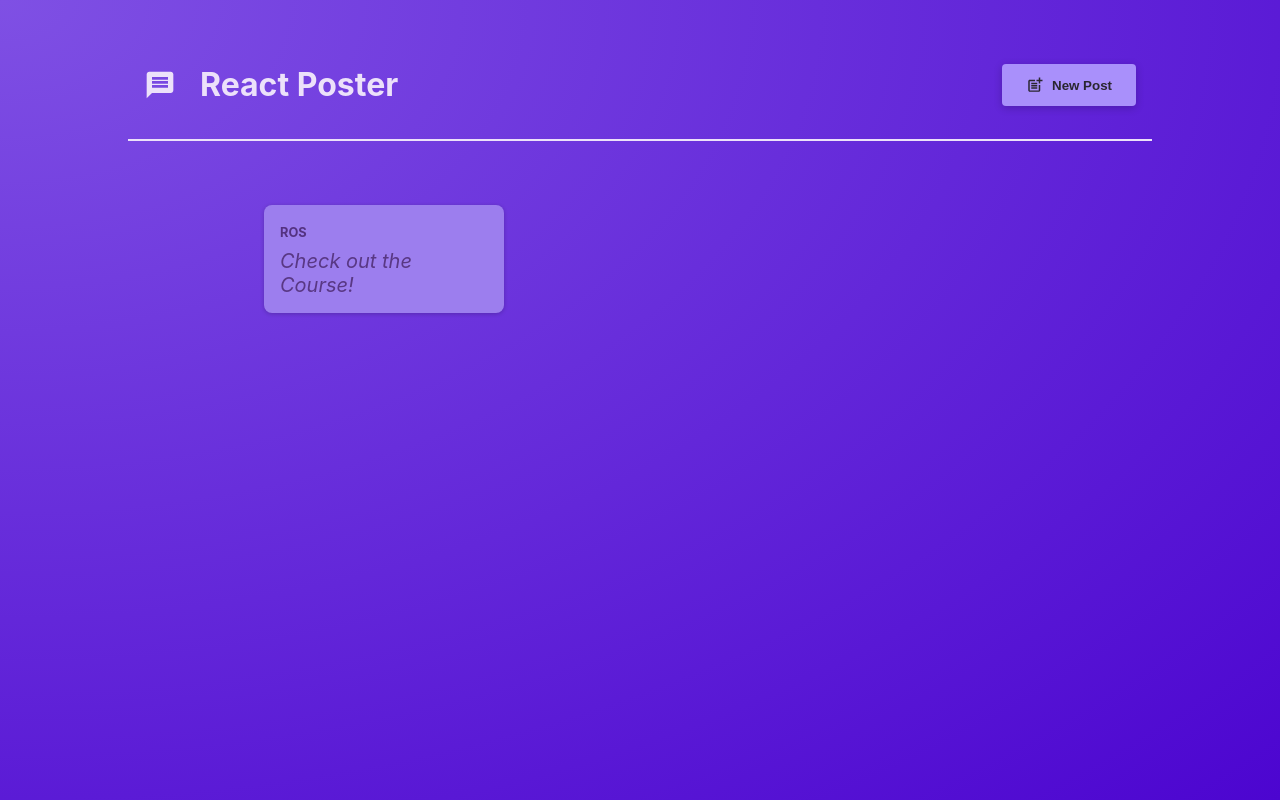
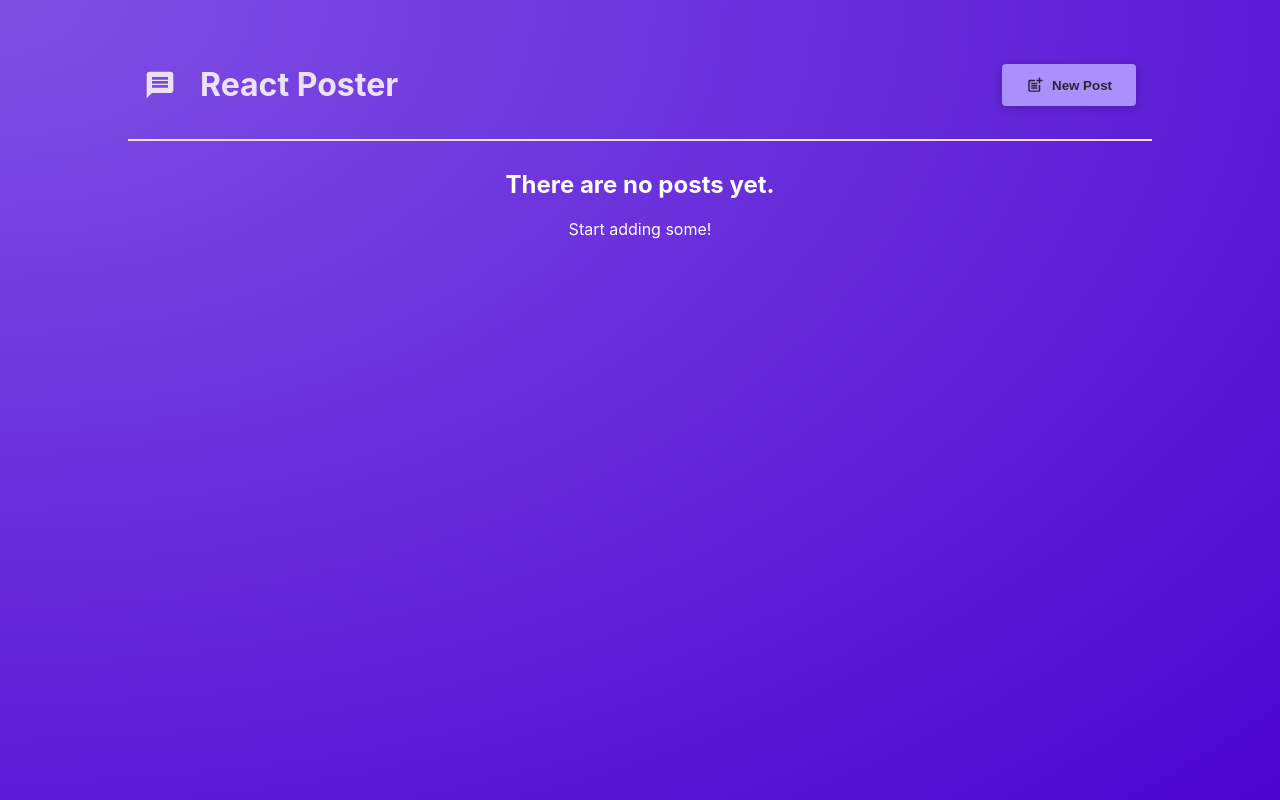
Before and after one commit to ras-24/react-poster, a React (Vite) app: page / in a window 1280 px wide. Built offline with nearby package versions, Linux system fonts and the light colour scheme.

Commit message:
Outputting List Data

```diff
--- a/src/components/NewPost.jsx
+++ b/src/components/NewPost.jsx
@@ -2,7 +2,7 @@
 import { useState } from 'react';
 import classes from './NewPost.module.css';
 
-function NewPost({onCancel}) {
+function NewPost({onCancel, onAddPost}) {
   const [enteredBody, setEnteredBody] = useState("");
   const [enteredAuthor, setEnteredAuthor] = useState("");
 
@@ -20,7 +20,7 @@
       body: enteredBody,
       author: enteredAuthor
     };
-    console.log(postData);
+    onAddPost(postData);
     onCancel();
   }
 
--- a/src/components/PostsList.jsx
+++ b/src/components/PostsList.jsx
@@ -6,19 +6,34 @@
 import classes from "./PostsList.module.css";
 
 function PostsList({ isPosting, onStopPosting }) {
+  const [posts, setPosts] = useState([]);
+
+  function addPostHandler(postData) {
+    setPosts((existingPosts) => [postData, ...existingPosts]);
+  }
+
   return (
     <>
       {isPosting ? (
         <Modal onClose={onStopPosting}>
-          <NewPost onCancel={onStopPosting} />
+          <NewPost onCancel={onStopPosting} onAddPost={addPostHandler} />
         </Modal>
       ) : (
         false
       )}
-
-      <ul className={classes.posts}>
-        <Post author="Ros" body="Check out the Course!" />
-      </ul>
+      {posts.length > 0 && (
+        <ul className={classes.posts}>
+          {posts.map((post) => (
+            <Post key={post.body} author={post.author} body={post.body} />
+          ))}
+        </ul>
+      )}
+      {posts.length === 0 && (
+        <div style={{ textAlign: 'center', color: 'white' }}>
+          <h2>There are no posts yet.</h2>
+          <p>Start adding some!</p>
+        </div>
+      )}
     </>
   );
 }
```
